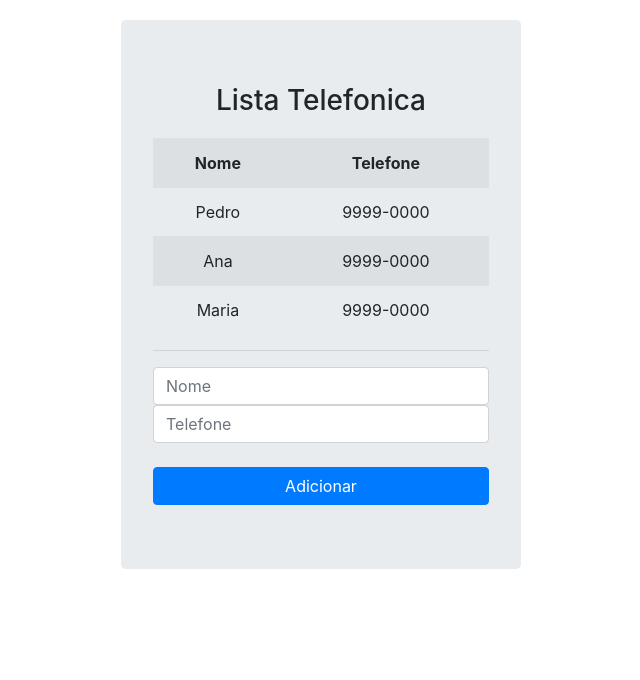
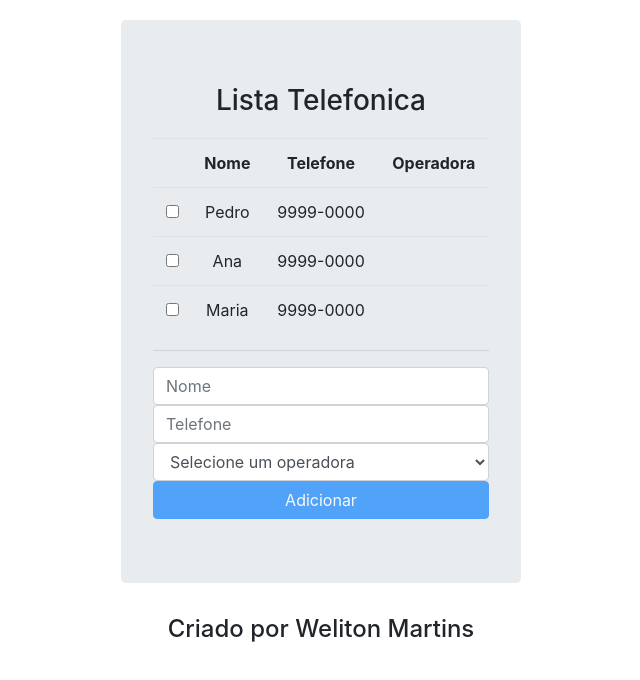
Before and after one commit to WelitonAmartins/AngularJS-CursoRodrigoBranas, a website: page 03-usando_diretivas_parti2.html in a window 1280 px wide. Shown: the whole page, without its empty margins (319-959 px from the left). Drawn offline with nearby package versions, Linux system fonts and the light colour scheme.

Commit message:
usando diretivas part 2

```diff
--- a/03-usando_diretivas_parti2.html
+++ b/03-usando_diretivas_parti2.html
@@ -19,20 +19,35 @@
         .table{
             margin-top: 20px;
         }
+        .selecionado{
+            background: #00FFFF;
+        }
     </style>
 
 <!--
-ng-app / definindo as fronteiras da aplicação
-ng-controller / vinculando um elemento da view ao controller
-ng-bind / substituindo o elemento por uma expressão, ng-bind="lista" mesma coisa que {{lista}}
-ng-repeat / permite a iteração sobre os itens de uma coleção ou objeto
-ex: basicamente a logica do foreach "variavelRecebendo in variavelMandandoValor"
+    Diretivas são extensões da linguagem HTML que permitem a implementação
+     de novos comportamentos, de forma declarativa
 
-ng-model / vinculando uma propriedade ao $scope, por ex: tipo atribulos
-aplica ele nos input, selects, tr, esses são os mais comuns
+part 2---------------------------------------------------------------------------
+ng-disabled / desabilitando um elemento dinamicamente, ex: botao
 
-ng-click / atribuindo um comportamento ao evento
+ng-options / renderiza as opções de um select, um checkbox com options, ex: pratico
+primeira forma de implementação
+<select ng-model="contato.operadora" ng-options="operadora.nome for operadora in operadoras">
+A ng-options diretiva usa uma matriz para preencher a lista suspensa. Em muitos casos, seria mais fácil usar a ng-repeat diretiva,
+     mas você tem mais flexibilidade ao usar a ng-options diretiva.
 
+ng-class e ng-style / aplicando classes css e estilos dinamicamente
+exemplo de style
+<td><div style=" width: 20px; height: 20px;" ng-style="{'background-color': contato.cor}"></div></td>
+
+ng-show, ng-hide e ng-if / serve para exbir um elemento condicionalmente
+ex: antes com ng-disabled="!contato.nome"
+agora nao precisa fazer a condição com !
+fica mais simples ng-show="contato.nome"
+porem ng-if interage direto com a dom
+
+ng-include / inclui conteudo dinamicamente
 
 -->
 
@@ -45,15 +60,31 @@ ng-click / atribuindo um comportamento ao evento
             {nome: "Pedro", telefone: "9999-0000"},
             {nome: "Ana", telefone: "9999-0000"},
             {nome: "Maria", telefone: "9999-0000"}
-
-
+        ];
+        $scope.operadoras = [
+            {nome: "OI", codigo:"14", categoria: "Celular"},
+            {nome: "Vivo", codigo:"15", categoria: "Celular"},
+            {nome: "TIM", codigo:"13", categoria: "Celular"},
+            {nome: "GVT", codigo:"25", categoria: "Fixo"},
+            {nome: "EMBRATEL", codigo:"21", categoria: "Fixo"}
 
         ];
+
         $scope.adicionarContato = function(contato){
             $scope.contatos.push(angular.copy(contato)); //angular.copy / quebrando o ciclo de contato
             delete $scope.contato;
+        };
+        $scope.apagar = function(contatos){
+           $scope.contatos = contatos.filter(function (contato){// filter filtrando nessa funcao os contatos selecionados
+                if(!contato.selecionado) return contato;
+            });
+        };
+        $scope.isContatosSelecionados = function (contatos){
+            return contatos.some(function (contato){ // some vai olhar contato a contato e o return true vai ser se contato.selecionado
+                 return contato.selecionado;
+             });
+         };
 
-        };
     });
 </script>
 
@@ -64,16 +95,18 @@ ng-click / atribuindo um comportamento ao evento
         <h3>{{lista}}</h3>
 
 
-        <table class="table table-striped">
+        <table ng-show="contatos.length > 0" class="table ">
             <tr>
+                <th></th>
                 <th>Nome</th>
                 <th>Telefone</th>
+                <th>Operadora</th>
             </tr>
-            <tr ng-repeat="contato in contatos">
+            <tr ng-class="{selecionado: contato.selecionado}" ng-repeat="contato in contatos">
+                <td><input type="checkbox" ng-model="contato.selecionado"/></td>
                 <td>{{contato.nome}}</td>
                 <td>{{contato.telefone}}</td>
-
-
+                <td>{{contato.operadora.nome}}</td>
              <!--
                 podenendo fazer a mesma coisa a cima com mais interação
 
@@ -86,12 +119,21 @@ ng-click / atribuindo um comportamento ao evento
             </tr>
         </table>
         <hr>
+
+
             <input class="form-control" type="text" ng-model="contato.nome" placeholder="Nome">
             <input class="form-control" type="text" ng-model="contato.telefone" placeholder="Telefone">
-            <br>
-            <button class="btn btn-primary btn-block" ng-click="adicionarContato(contato);">Adicionar</button>
+    <!--se meu backend tivesse esperando o codigo apenas da operadora  ng-options="operadora.codigo as operadora.nome for operadora in operadoras">-->
+            <select class="form-control" ng-model="contato.operadora" ng-options=" operadora.nome group by operadora.categoria for operadora in operadoras">
+                <option value="">Selecione um operadora</option>
+            </select>
+            <button class="btn btn-primary btn-block" ng-click="adicionarContato(contato);" ng-disabled="!contato.nome || !contato.telefone">Adicionar</button>
+            <button class="btn btn-danger btn-block" ng-click="apagar(contatos);" ng-if="isContatosSelecionados(contatos)">Apagar</button>
 
-            {{contato}}
     </div>
+
+    <div ng-include="'footer.html'"></div>
+
+
 </body>
 </html>
--- /dev/null
+++ b/footer.html
@@ -0,0 +1,3 @@
+<div style="text-align: center">
+        <h4>Criado por Weliton Martins</h4>
+</div>
```
Also changed, not shown: 02-usando_diretivas_parti1.html (+1 -3 lines).
